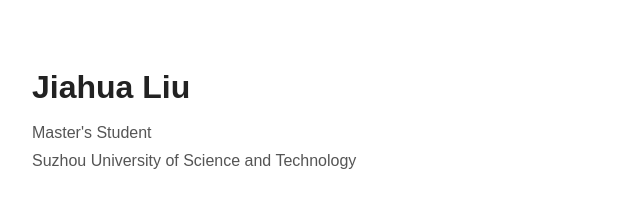
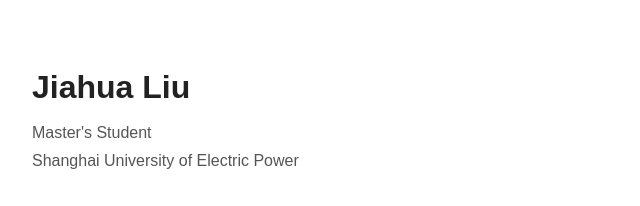
Before and after one commit to suruan123/JiahuaLiu.github.io, a plain HTML site: page index.html in a window 1280 px wide. Shown: the top 206 px of the page, 208-848 px from the left. Drawn offline with Linux system fonts and the light colour scheme.

Commit message:
Update index.html

```diff
--- a/index.html
+++ b/index.html
@@ -35,7 +35,7 @@ text-decoration: none;
 <h1>Jiahua Liu</h1>
 <div class="affiliation">
 Master's Student<br>
-Suzhou University of Science and Technology
+Shanghai University of Electric Power
 </div>
 <h2>About Me</h2>
 <p>
```
